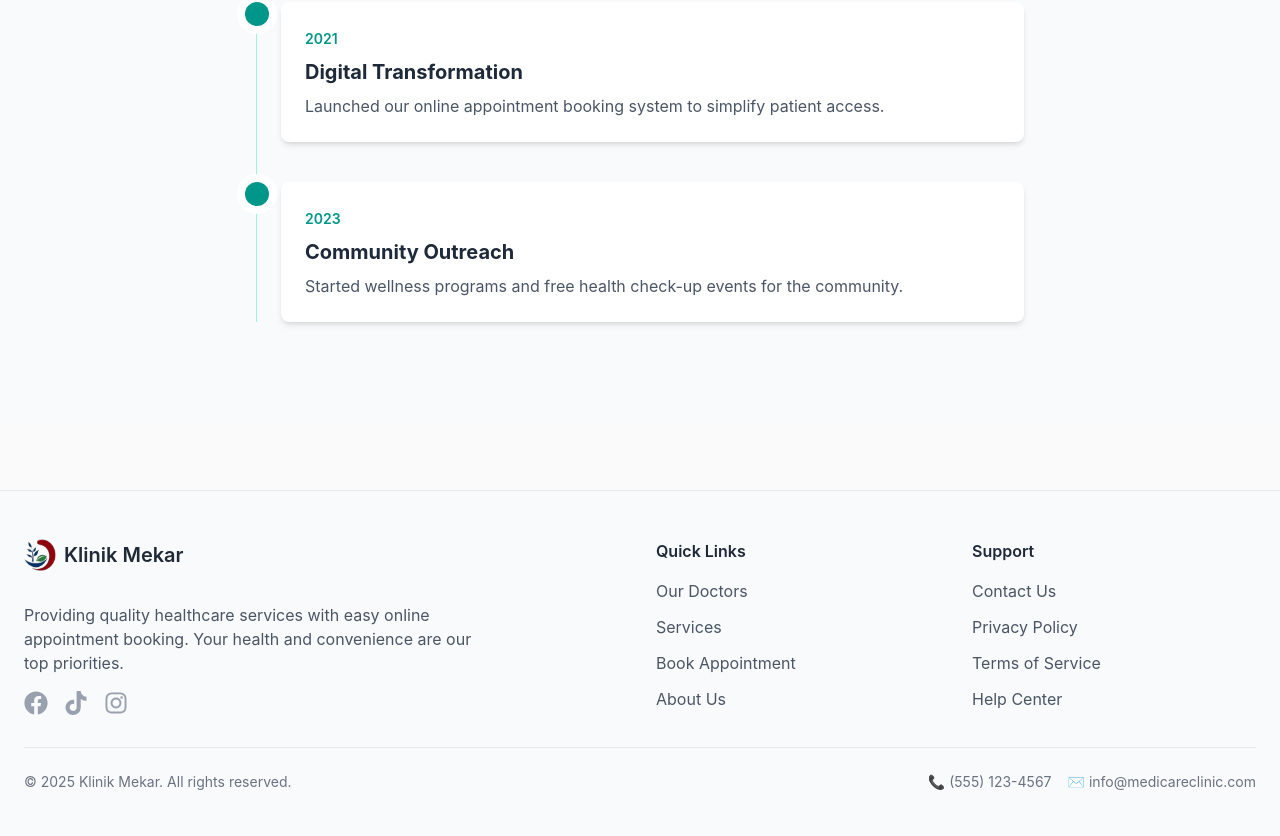
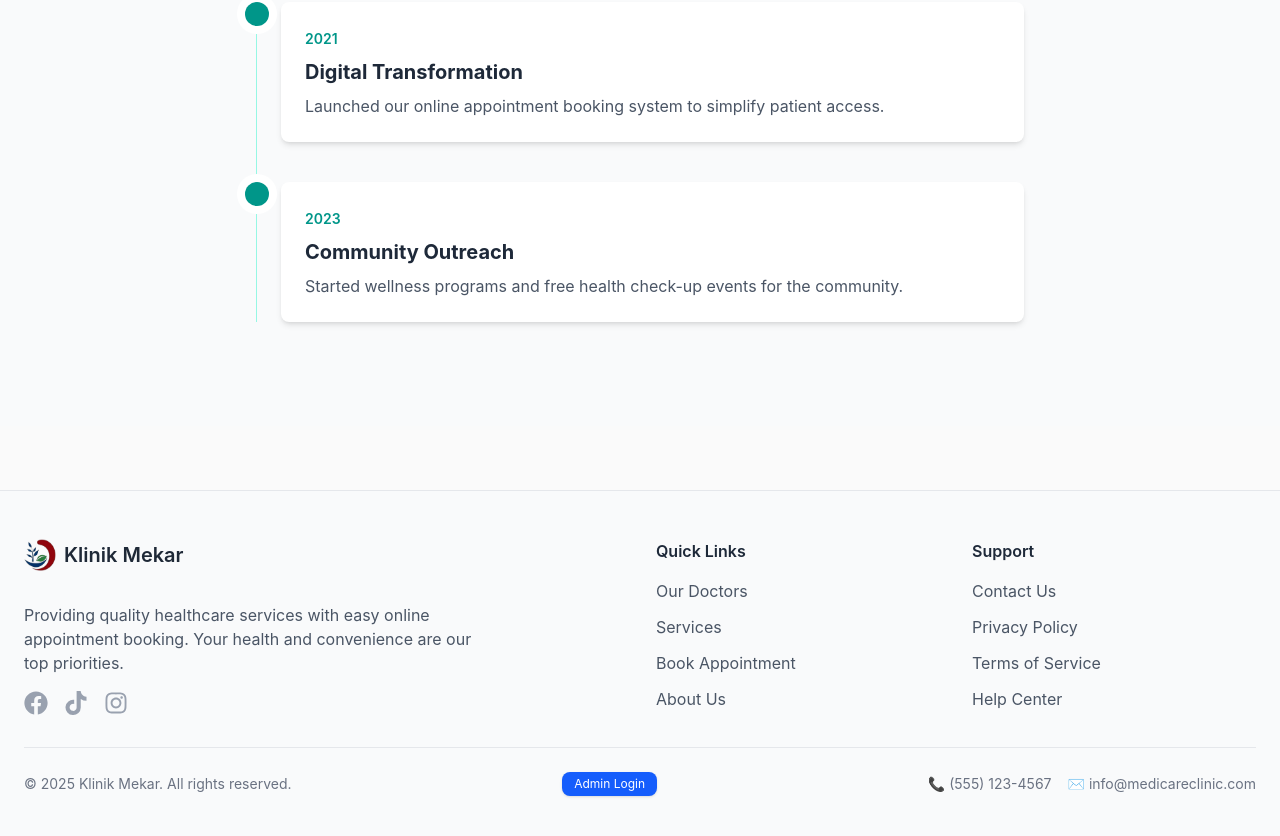
Before and after one commit to Hero2l/Clinic-System-2025, a Next.js app in the folder clinic-booking/: page /about in a window 1280 px wide. Shown: the part 1891-2727 px from the top of the page. Built offline with nearby package versions, Linux system fonts and the light colour scheme.

Commit message:
Add entry point for admin

```diff
--- a/clinic-booking/src/components/layout/Footer.tsx
+++ b/clinic-booking/src/components/layout/Footer.tsx
@@ -111,6 +111,12 @@ export default function Footer() {
           <p className="text-gray-500 text-sm">
             &copy; {new Date().getFullYear()} Klinik Mekar. All rights reserved.
           </p>
+          <a
+            href="/admin"
+            className="bg-blue-600 text-white text-xs px-3 py-1 rounded-lg shadow hover:bg-blue-700 transition"
+          >
+            Admin Login
+          </a>
           <div className="flex items-center space-x-4 mt-4 md:mt-0 text-sm text-gray-500">
             <span>📞 (555) 123-4567</span>
             <span>✉️ info@medicareclinic.com</span>
```
